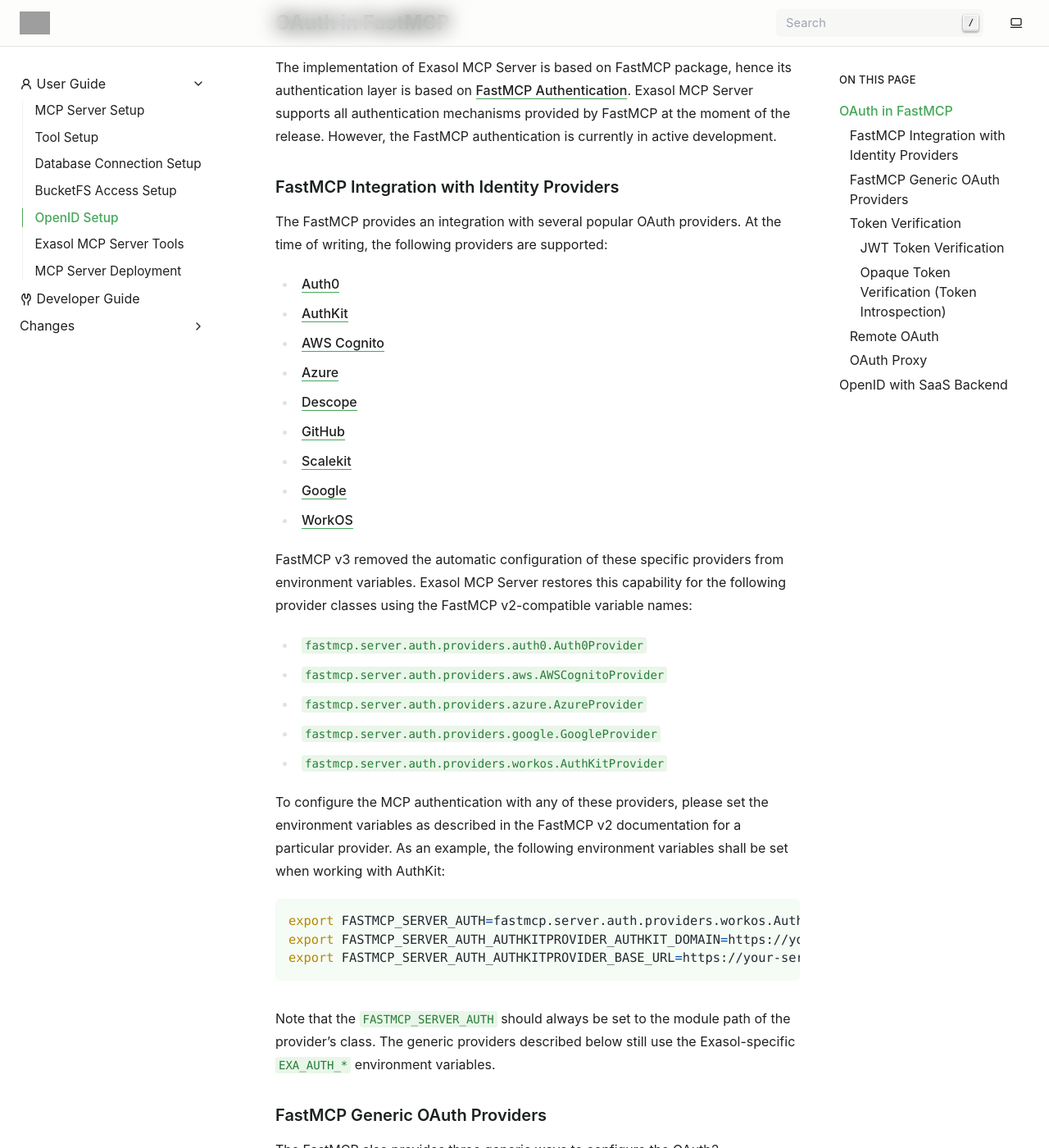
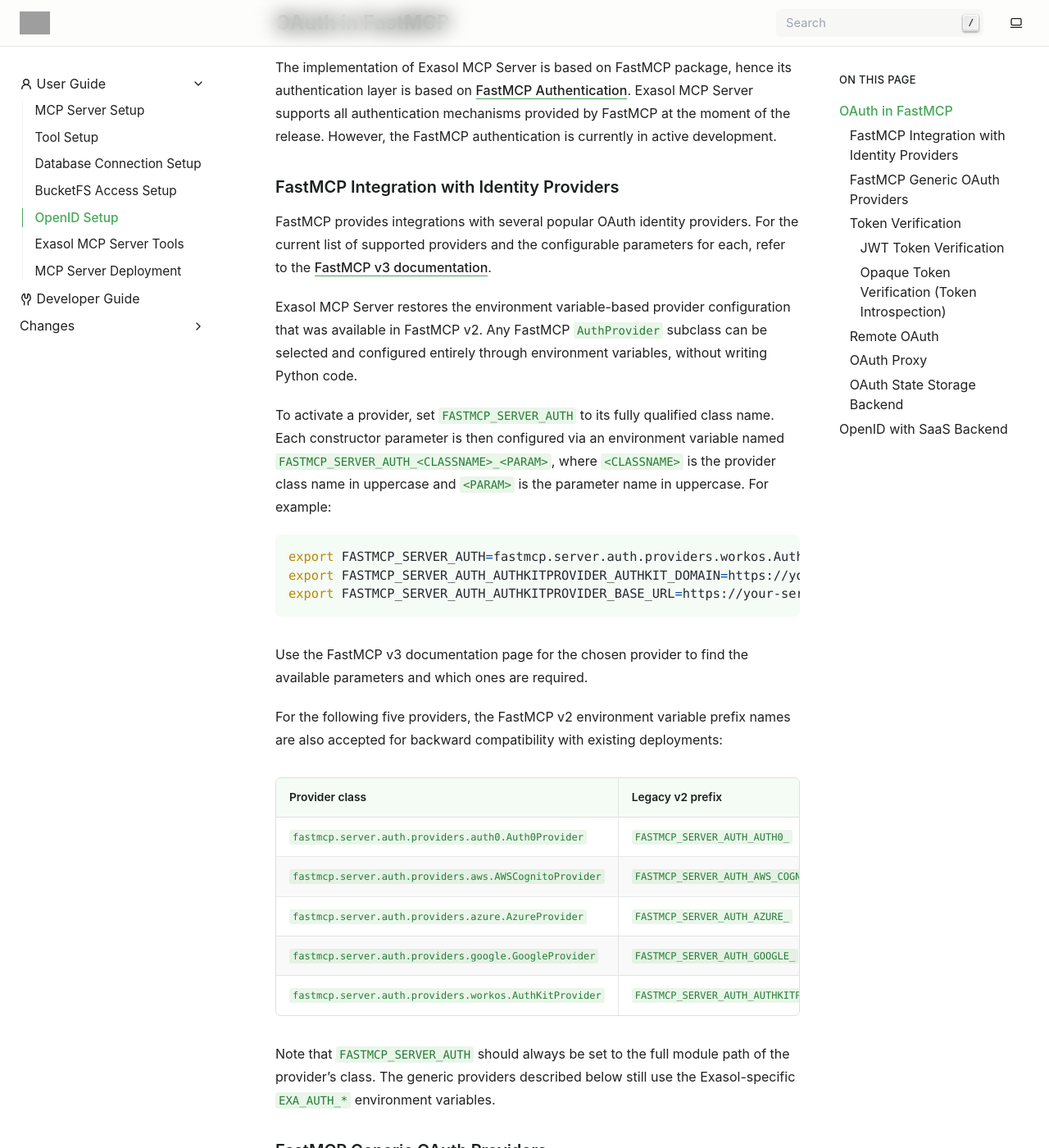
Before and after one commit to exasol/mcp-server, a Sphinx documentation site: the page built from doc/user_guide/open_id_setup.rst, in a window 1280 px wide and 1400 px high, scrolled down 864 px. Shown: the whole window at 82% size. Built offline with Sphinx 7.4.7, drawn with Linux system fonts in a browser that asks for light colours; some of the changed text lies outside the part shown; grey boxes are pictures that could not be loaded.

Commit message:
#184: Made client storage configurable (#214)
* #184: Made client storage configurable

* #184: Renamed envar

* #184: Added jwt_signing_key to OAuthProxy Info

* kickstarting workflows

* #184: Added a new test for default client storage

* Update slow-checks-saas.yml --keep-saas-database

* Restored slow-checks-saas.yml

```diff
--- a/doc/user_guide/open_id_setup.rst
+++ b/doc/user_guide/open_id_setup.rst
@@ -40,33 +40,18 @@
 FastMCP Integration with Identity Providers
 ^^^^^^^^^^^^^^^^^^^^^^^^^^^^^^^^^^^^^^^^^^^
 
-The FastMCP provides an integration with several popular OAuth providers.
-At the time of writing, the following providers are supported:
+FastMCP provides integrations with several popular OAuth identity providers. For the
+current list of supported providers and the configurable parameters for each, refer to
+the `FastMCP v3 documentation <https://gofastmcp.com/servers/auth/authentication>`__.
 
-* `Auth0 <https://gofastmcp.com/integrations/auth0>`__
-* `AuthKit <https://gofastmcp.com/integrations/authkit>`__
-* `AWS Cognito <https://gofastmcp.com/integrations/aws-cognito>`__
-* `Azure <https://gofastmcp.com/integrations/azure>`__
-* `Descope <https://gofastmcp.com/integrations/descope>`__
-* `GitHub <https://gofastmcp.com/integrations/github>`__
-* `Scalekit <https://gofastmcp.com/integrations/scalekit>`__
-* `Google <https://gofastmcp.com/integrations/google>`__
-* `WorkOS <https://gofastmcp.com/integrations/workos>`__
+Exasol MCP Server restores the environment variable-based provider configuration that
+was available in FastMCP v2. Any FastMCP ``AuthProvider`` subclass can be selected and
+configured entirely through environment variables, without writing Python code.
 
-FastMCP v3 removed the automatic configuration of these specific providers from
-environment variables. Exasol MCP Server restores this capability for the
-following provider classes using the FastMCP v2-compatible variable names:
-
-* ``fastmcp.server.auth.providers.auth0.Auth0Provider``
-* ``fastmcp.server.auth.providers.aws.AWSCognitoProvider``
-* ``fastmcp.server.auth.providers.azure.AzureProvider``
-* ``fastmcp.server.auth.providers.google.GoogleProvider``
-* ``fastmcp.server.auth.providers.workos.AuthKitProvider``
-
-To configure the MCP authentication with any of these providers, please set the
-environment variables as described in the FastMCP v2 documentation for a
-particular provider. As an example, the following environment variables shall be
-set when working with AuthKit:
+To activate a provider, set ``FASTMCP_SERVER_AUTH`` to its fully qualified class name.
+Each constructor parameter is then configured via an environment variable named
+``FASTMCP_SERVER_AUTH_<CLASSNAME>_<PARAM>``, where ``<CLASSNAME>`` is the provider class
+name in uppercase and ``<PARAM>`` is the parameter name in uppercase. For example:
 
 .. code-block:: shell
 
@@ -74,7 +59,27 @@
     export FASTMCP_SERVER_AUTH_AUTHKITPROVIDER_AUTHKIT_DOMAIN=https://your-project.authkit.app
     export FASTMCP_SERVER_AUTH_AUTHKITPROVIDER_BASE_URL=https://your-server.com
 
-Note that the ``FASTMCP_SERVER_AUTH`` should always be set to the module path of the
+Use the FastMCP v3 documentation page for the chosen provider to find the available
+parameters and which ones are required.
+
+For the following five providers, the FastMCP v2 environment variable prefix names are
+also accepted for backward compatibility with existing deployments:
+
++------------------------------------------------------------------+------------------------------------------+
+| Provider class                                                   | Legacy v2 prefix                         |
++==================================================================+==========================================+
+| ``fastmcp.server.auth.providers.auth0.Auth0Provider``            | ``FASTMCP_SERVER_AUTH_AUTH0_``           |
++------------------------------------------------------------------+------------------------------------------+
+| ``fastmcp.server.auth.providers.aws.AWSCognitoProvider``         | ``FASTMCP_SERVER_AUTH_AWS_COGNITO_``     |
++------------------------------------------------------------------+------------------------------------------+
+| ``fastmcp.server.auth.providers.azure.AzureProvider``            | ``FASTMCP_SERVER_AUTH_AZURE_``           |
++------------------------------------------------------------------+------------------------------------------+
+| ``fastmcp.server.auth.providers.google.GoogleProvider``          | ``FASTMCP_SERVER_AUTH_GOOGLE_``          |
++------------------------------------------------------------------+------------------------------------------+
+| ``fastmcp.server.auth.providers.workos.AuthKitProvider``         | ``FASTMCP_SERVER_AUTH_AUTHKITPROVIDER_`` |
++------------------------------------------------------------------+------------------------------------------+
+
+Note that ``FASTMCP_SERVER_AUTH`` should always be set to the full module path of the
 provider's class. The generic providers described below still use the Exasol-specific
 ``EXA_AUTH_*`` environment variables.
 
@@ -248,6 +252,72 @@
 | EXA_AUTH_EXTRA_TOKEN_PARAMS              |    no    | Additional parameters to forward to the upstream token endpoint.             |
 |                                          |          | Useful for provider-specific parameters during token exchange.               |
 +------------------------------------------+----------+------------------------------------------------------------------------------+
+| EXA_AUTH_JWT_SIGNING_KEY                 |    no    | Stable secret for signing FastMCP JWTs and deriving the storage              |
+|                                          |          | encryption key. When unset, both are derived from                            |
+|                                          |          | ``EXA_AUTH_UPSTREAM_CLIENT_SECRET``, so rotating it changes the              |
+|                                          |          | storage directory and wipes all client registrations.                        |
+|                                          |          | Recommended for production.                                                  |
++------------------------------------------+----------+------------------------------------------------------------------------------+
+
+.. warning::
+
+   **Upstream secret rotation wipes the client registry**
+
+   When ``EXA_AUTH_JWT_SIGNING_KEY`` is not set, FastMCP derives both the JWT
+   signing key and the storage encryption key from
+   ``EXA_AUTH_UPSTREAM_CLIENT_SECRET``. Because the storage directory path is
+   a fingerprint of the encryption key, rotating the upstream client secret
+   silently creates a new empty storage directory — all existing client
+   registrations are abandoned without any log entry or error.
+
+   MCP clients that support Dynamic Client Registration (DCR) — such as Claude
+   Desktop and Cursor — recover automatically: they re-register when they
+   receive a 400 response from ``/authorize``. Clients that do not support DCR
+   — such as ChatGPT — will be permanently stuck and require the user to
+   manually remove and re-add the connector.
+
+   To decouple the client registry from ``EXA_AUTH_UPSTREAM_CLIENT_SECRET``,
+   set ``EXA_AUTH_JWT_SIGNING_KEY`` to a stable, independently managed secret:
+
+   .. code-block:: shell
+
+       export EXA_AUTH_JWT_SIGNING_KEY=<long-random-string>
+
+   FastMCP runs the value through PBKDF2 key derivation, so any sufficiently
+   long random string (32+ characters) is suitable. This secret signs all
+   FastMCP access and refresh tokens; treat it like a private key.
+
+OAuth State Storage Backend
+^^^^^^^^^^^^^^^^^^^^^^^^^^^
+
+OAuth providers such as `OAuth Proxy <https://gofastmcp.com/servers/auth/oauth-proxy>`__
+maintain state between requests — active sessions, authorization codes, registered
+clients, and token mappings. FastMCP v3 persists this state using an encrypted
+`FileTreeStore <https://gofastmcp.com/servers/storage-backends>`__ by default: one file
+per entry with atomic writes, which is safe on network filesystems such as AWS EFS or NFS.
+
+Exasol MCP Server exposes the backend selection through the ``EXA_MCP_OAUTH_STORAGE_BACKEND``
+environment variable:
+
++------------------+------------------------------------------------------------------------------+
+| Value            | Behaviour                                                                    |
++==================+==============================================================================+
+| (unset) or       | **Default.** FastMCP's encrypted FileTreeStore, persisted under              |
+| ``filetree``     | ``~/.local/share/fastmcp/oauth-proxy/<fingerprint>/``.                       |
+|                  | Safe on network filesystems; sessions survive server restarts.               |
++------------------+------------------------------------------------------------------------------+
+| ``memory``       | In-memory store. No files are written; no corruption risk.                   |
+|                  | All OAuth sessions are lost when the server restarts.                        |
+|                  | Suitable for stateless or ephemeral deployments.                             |
++------------------+------------------------------------------------------------------------------+
+
+.. code-block:: shell
+
+    # Use in-memory storage (e.g. for ephemeral containers):
+    export EXA_MCP_OAUTH_STORAGE_BACKEND=memory
+
+For more information on storage backends and advanced options such as Redis or DynamoDB,
+see the `FastMCP storage backends documentation <https://gofastmcp.com/servers/storage-backends>`__.
 
 OpenID with SaaS Backend
 ------------------------
```
Also changed, not shown: other parts of doc/user_guide/open_id_setup.rst (+1 -2 lines), doc/changes/unreleased.md (+1 -0 lines), 2 other files.
